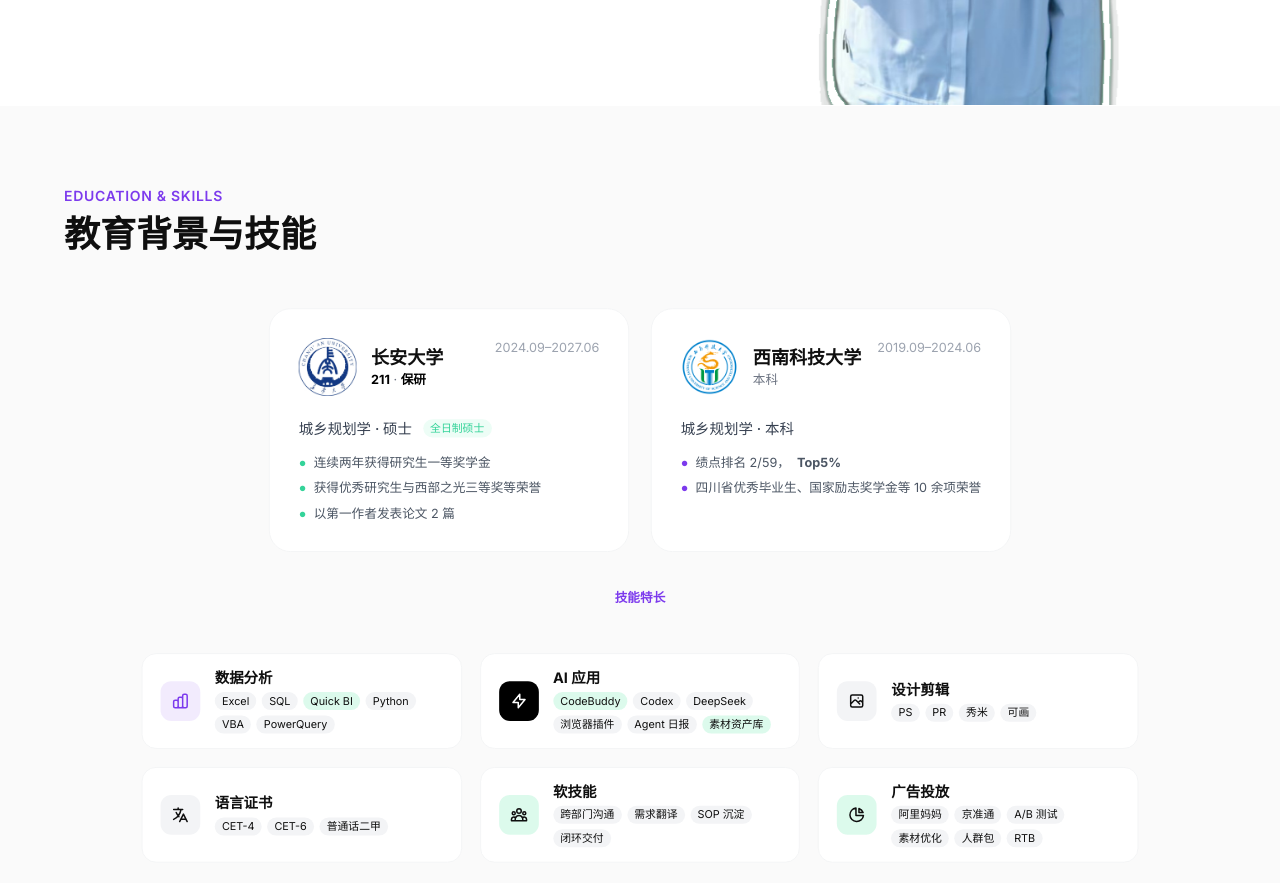
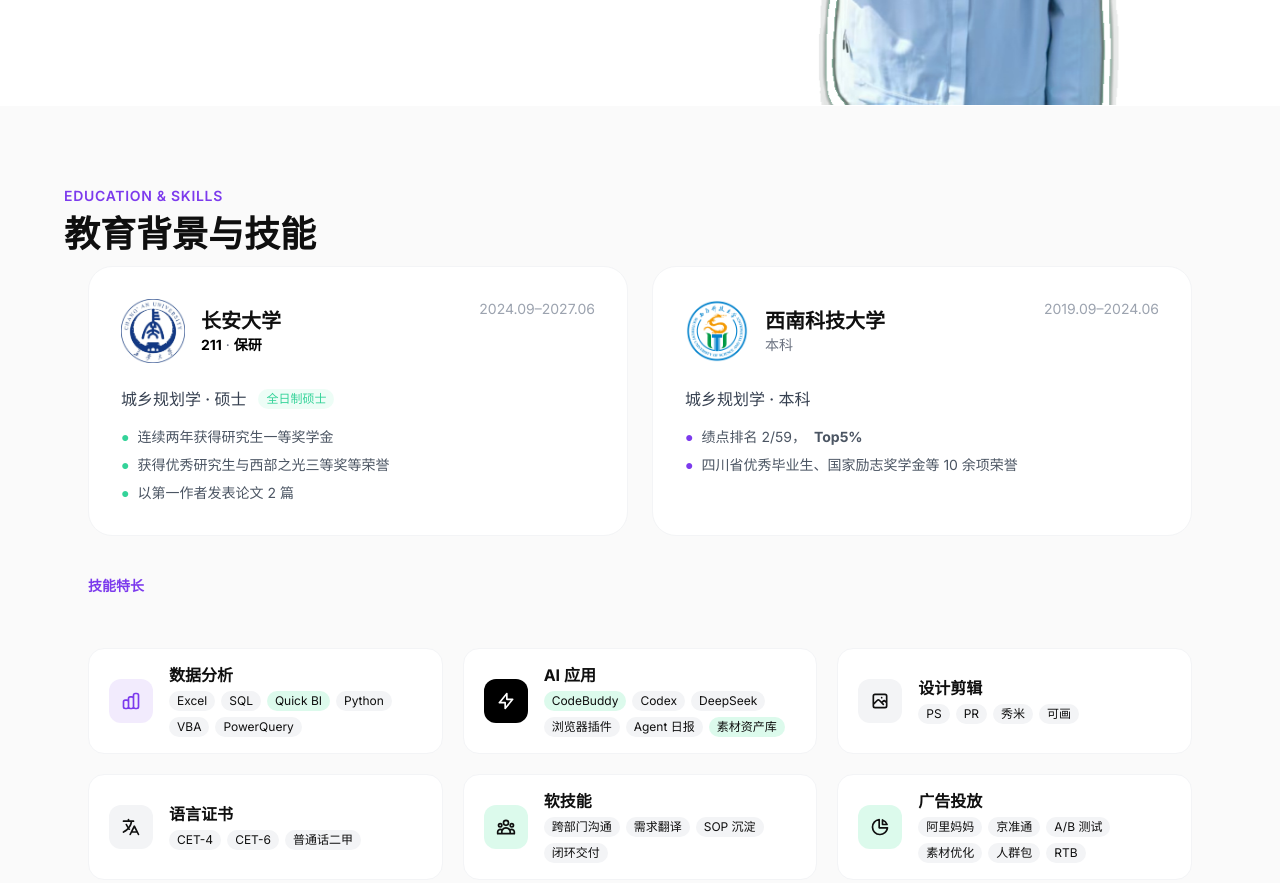
Before and after one commit to 1786632695zrj/jianli, a plain HTML site: page index.html in a window 1280 px wide. Shown: the part 694-1577 px from the top of the page. Drawn offline with nearby package versions, Linux system fonts and the light colour scheme.

Commit message:
修复：教育背景与技能屏关闭整屏等比缩放，保持卡片原始大小（长安大学/西南科技大学卡片不再被缩小；标题与内容位置回归常规）

```diff
--- a/index.html
+++ b/index.html
@@ -114,6 +114,19 @@
     /* AI 探索：整体内容靠左（AI 工具帖左）。放大通过放大内部元素实现，避免被 fitSections 的 transform 覆盖 */
     section#explore > div > :nth-child(2) {
       justify-content: flex-start;
+    }
+    /* 教育背景与技能：内容较多，关闭整屏等比缩放，保持卡片原始大小（不被 fitSections 缩小）。
+       高度改为自适应（至少一屏），避免内容超高时被 overflow:hidden 裁切；内容自然流式排在标题下方。 */
+    section#education {
+      height: auto;
+      min-height: 100vh;
+    }
+    section#education > div > :nth-child(2) {
+      align-items: stretch;
+      justify-content: flex-start;
+      padding-top: 10rem;
+      padding-bottom: 3rem;
+      min-height: auto;
     }
     /* 点击人物弹出的手绘气泡：歪歪扭扭的有机轮廓 + 尖锐小尾巴 + 周围小动作线 */
     .hero-bubble {
@@ -1961,6 +1974,7 @@
     // 内容超高时整体 transform: scale() 缩小（字号/间距/图片比例完全不变，仅整体变小）。
     function fitSections() {
       document.querySelectorAll('section:not(#about)').forEach(sec => {
+        if (sec.id === 'education') return;   // 教育屏保持原始卡片大小，不参与等比缩放
         const inner = sec.querySelector(':scope > div');
         if (!inner) return;
         const content = inner.querySelector(':scope > :nth-child(2)');
```
